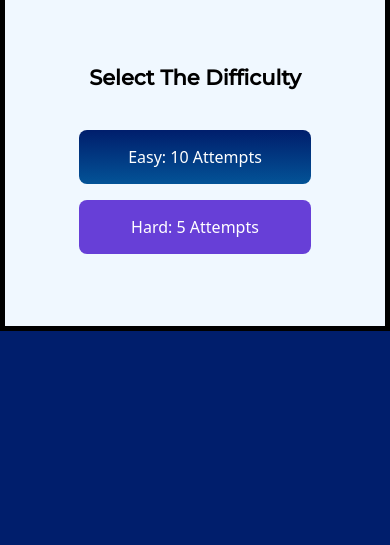
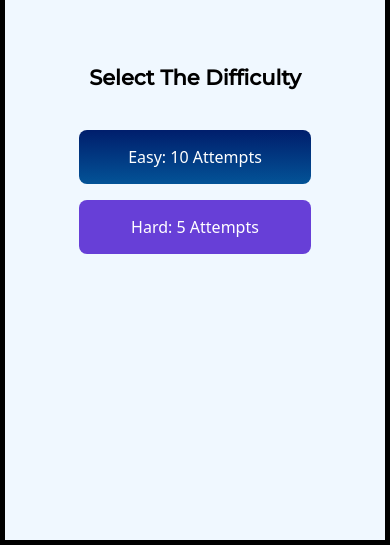
Before and after one commit to yashjee003/guessnumber.github.io, a plain HTML site: page index.html in a window 390 px wide. Shown: the part 299-844 px from the top of the page. Drawn offline with Linux system fonts and the light colour scheme.

Commit message:
Update style.css

```diff
--- a/style.css
+++ b/style.css
@@ -16,10 +16,9 @@ main {
   margin: 2rem auto;
   border: solid black;
   border-width: 5px;
-  height: 100vh;
 }
 .welcome-screen {
-  height: 100vh;
+  height: auto;
 }
 img {
   width: 90%;
@@ -111,9 +110,7 @@ button:hover {
     width: 100%;
     border-width: 5px;
     margin: 0;
-    height: fit-content;
-    height:max-content;
-    height: auto;
+    height: 100vh;
   }
   img {
     max-width: 67%;
```
